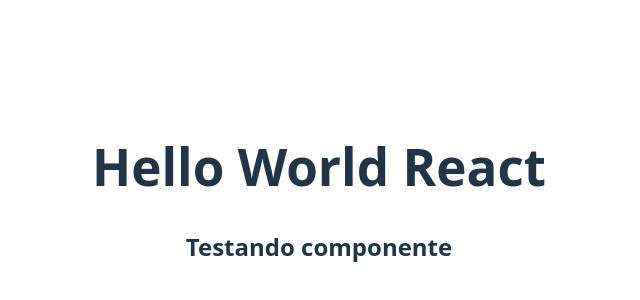
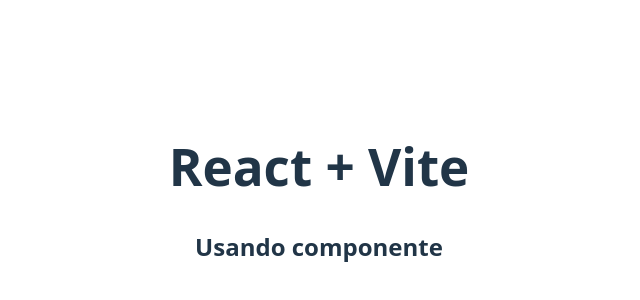
Before and after one commit to miltonlima/react-2025, a React (Vite) app in the folder 1_componentes/: page / in a window 1280 px wide. Shown: the part 206-506 px from the top of the page, without its empty margins (321-961 px from the left). Built offline with nearby package versions, Linux system fonts and the light colour scheme.

Commit message:
utilizando o componente importado no JSX

```diff
--- a/1_componentes/src/App.jsx
+++ b/1_componentes/src/App.jsx
@@ -8,7 +8,7 @@
 
   return (
     <>
-      <h1>Hello World React</h1>
+      <h1>React + Vite</h1>
       {/* utilizando o componente importado no JSX */}
       <FunctionalComponent />
     </>
--- a/1_componentes/src/components/FunctionalComponent.jsx
+++ b/1_componentes/src/components/FunctionalComponent.jsx
@@ -6,7 +6,7 @@
     // retorna um objeto com jsx
     return (
         <div>
-            <h2>Testando componente</h2>
+            <h2>Usando componente</h2>
         </div>
     );
 
```
